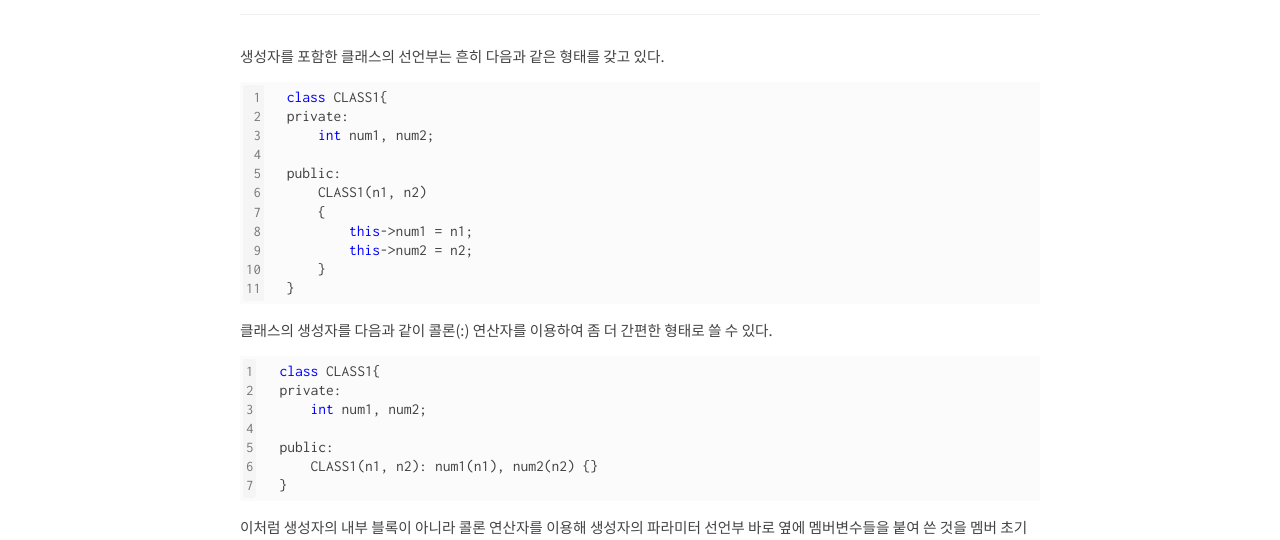
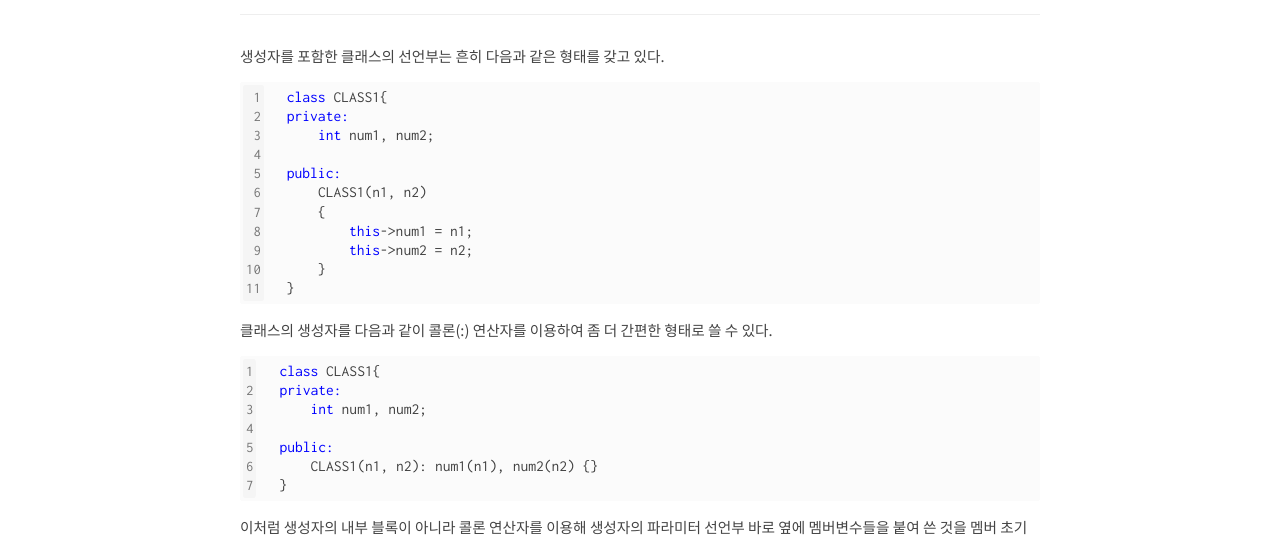
Before and after one commit to kangwooklee29/blog, a Jekyll site: the page built from C++/_posts/2021-10-04-클래스 선언부의 콜론 연산자(멤버 초기화 리스트).md, in a window 1280 px wide. Shown: the part 228-768 px from the top of the page. Built offline with Jekyll 4.4.1, drawn with Linux system fonts in a browser that asks for light colours; comment, search, counter and statistics services are not loaded.

Commit message:
Update _base.scss

```diff
--- a/_sass/minima/_base.scss
+++ b/_sass/minima/_base.scss
@@ -218,7 +218,7 @@ pre {
   .c, .c1, .cm, .cs     { color: green; } // Comment
   .cp    { color: #999; } // Comment.Preproc
 
-  .k, .kt, .kd    { color: #00f; }
+  .k, .kt, .kd, .nl    { color: #00f; }
 
   .na    { color: red } // Name.Attribute
   .nf    { color: #a31515; } // Name.Function
```
